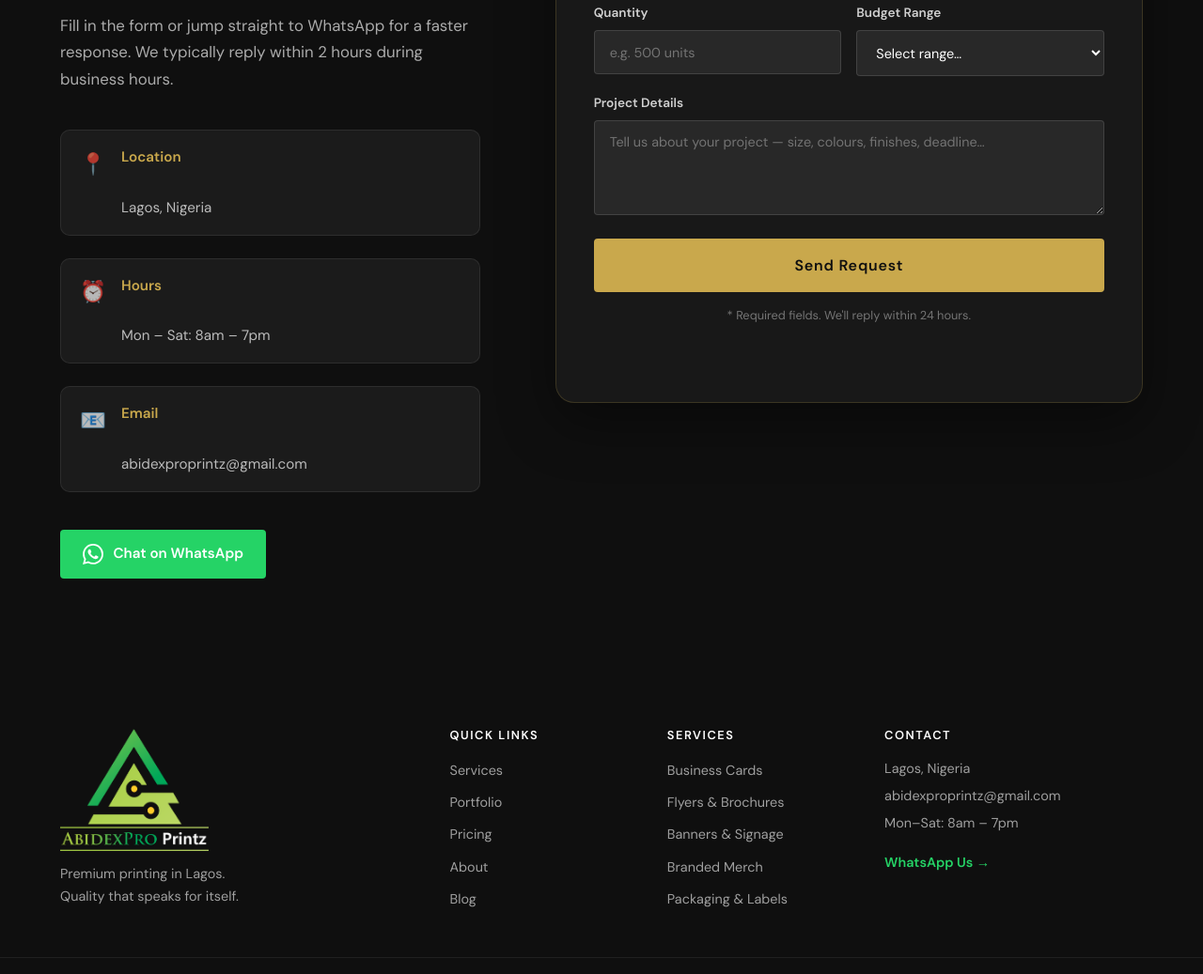
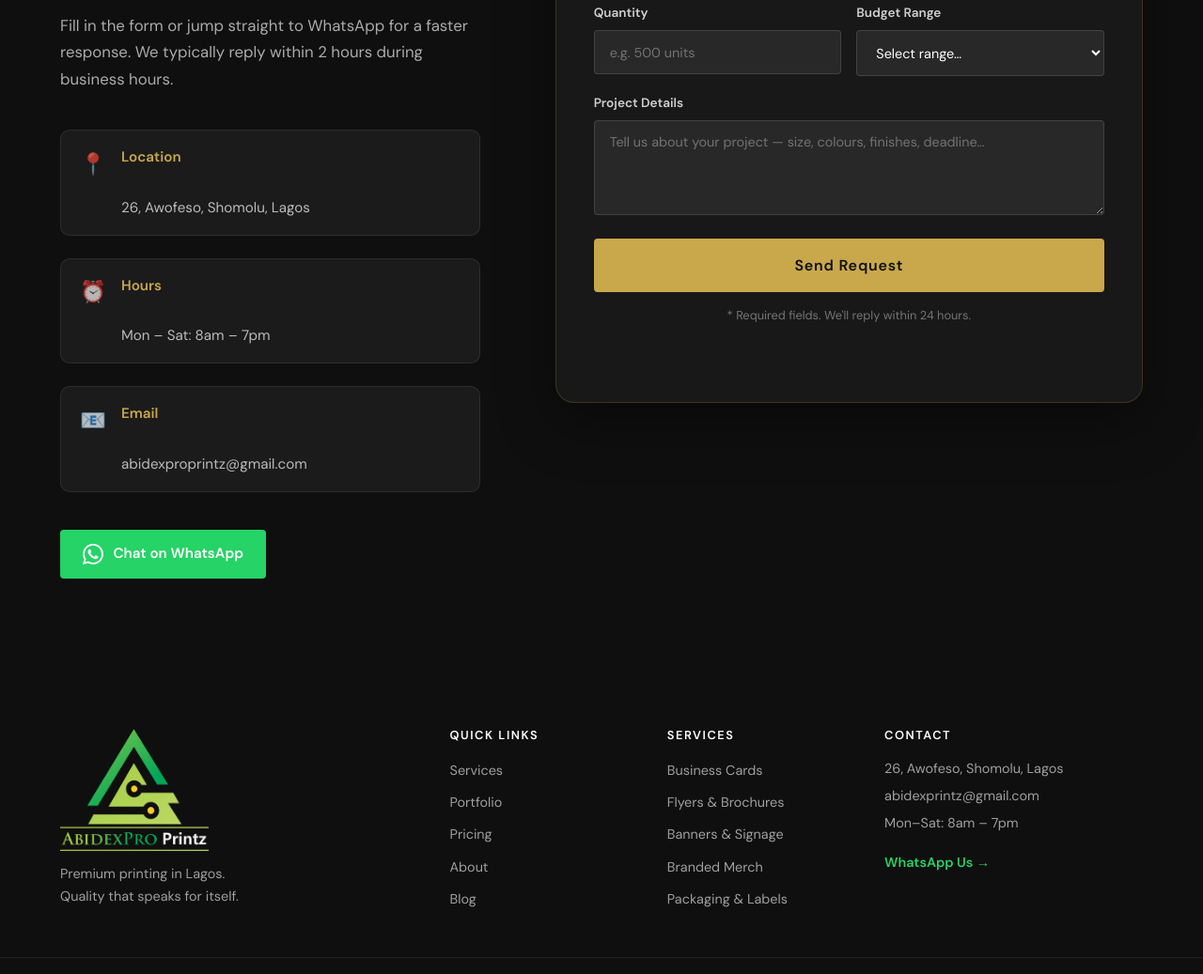
Before and after one commit to dialakelechi13-cloud/abidexproprintz, a website: page public/index.html in a window 1280 px wide. Shown: the part 6968-8005 px from the top of the page at 94% size. Drawn offline with nearby package versions, Linux system fonts and the light colour scheme; a web font is replaced by a local one.

Commit message:
fix address everywhere

```diff
--- a/public/index.html
+++ b/public/index.html
@@ -432,7 +432,7 @@
           <div class="contact-details">
             <div class="contact-detail">
               <span class="detail-icon">📍</span>
-              <div><strong>Location</strong><br/>Lagos, Nigeria</div>
+              <div><strong>Location</strong><br/>26, Awofeso, Shomolu, Lagos</div>
             </div>
             <div class="contact-detail">
               <span class="detail-icon">⏰</span>
@@ -547,8 +547,8 @@
       </div>
       <div class="footer-contact">
         <h4>Contact</h4>
-        <p>Lagos, Nigeria</p>
-        <p>abidexproprintz@gmail.com</p>
+        <p>26, Awofeso, Shomolu, Lagos</p>
+        <p>abidexprintz@gmail.com</p>
         <p>Mon–Sat: 8am – 7pm</p>
         <a id="footerWhatsapp" href="#" class="footer-wa" target="_blank" rel="noopener noreferrer">WhatsApp Us →</a>
       </div>
@@ -565,6 +565,5 @@
 
   <script type="text/javascript" src="https://cdn.jsdelivr.net/npm/@emailjs/browser@4/dist/email.min.js"></script>
   <script src="js/main.js"></script>
-
 </body>
 </html>
```
